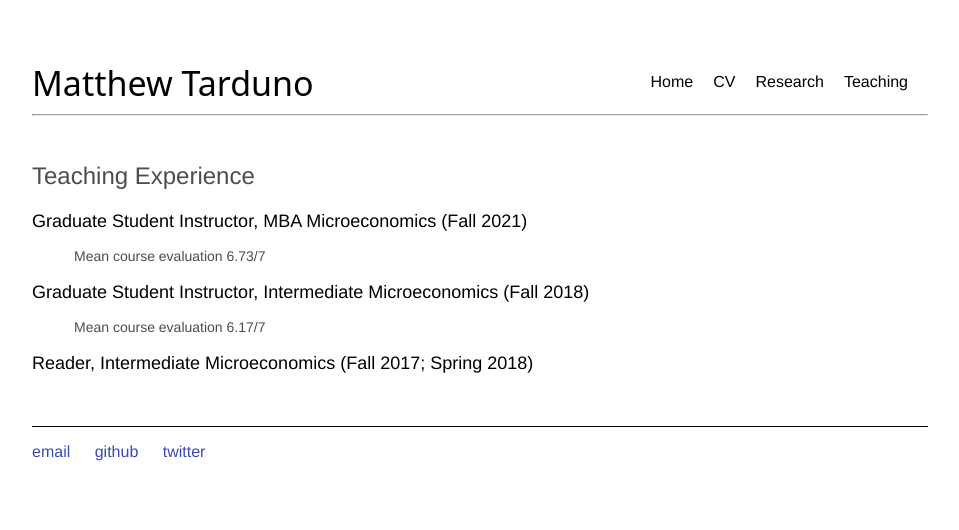
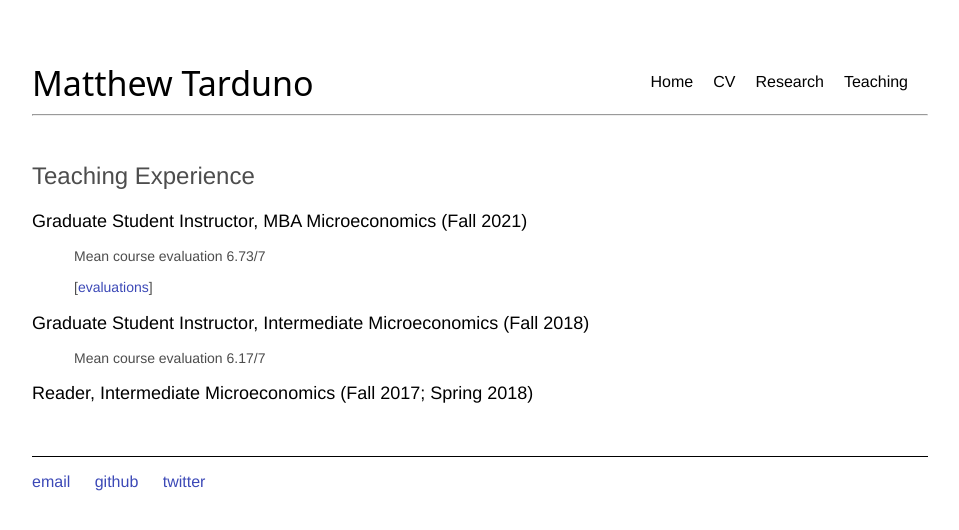
Before and after one commit to Matt-Tarduno/Matt-Tarduno.github.io, a Jekyll site: the page built from teaching/index.html, in a window 1280 px wide. Shown: the top 530 px of the page, without its empty margins (160-1119 px from the left). Built offline with Jekyll 4.4.1, drawn with Linux system fonts in a browser that asks for light colours.

Commit message:
Update index.html

```diff
--- a/teaching/index.html
+++ b/teaching/index.html
@@ -13,6 +13,7 @@ sitemap:
 
 <p style="font-size:18px; color: black" >Graduate Student Instructor, MBA Microeconomics (Fall 2021)
 <p style="font-size:14px; margin-left:3em; margin-right:10em; line-height: 1.2"> Mean course evaluation 6.73/7</p>
+<p style="font-size:14px; margin-left:3em; margin-right:10em; line-height: 1.2"> [<a href="https://docs.google.com/spreadsheets/d/1B-PPpqkaftDX756GTz4sR0p1Uj-69dl5/edit?usp=sharing&ouid=106054259980055159791&rtpof=true&sd=true" target="_blank">evaluations</a>]</p>
 <p></p>
 <p style="font-size:18px; color: black" >Graduate Student Instructor, Intermediate Microeconomics (Fall 2018)
 <p style="font-size:14px; margin-left:3em; margin-right:10em; line-height: 1.2"> Mean course evaluation 6.17/7</p>
```
